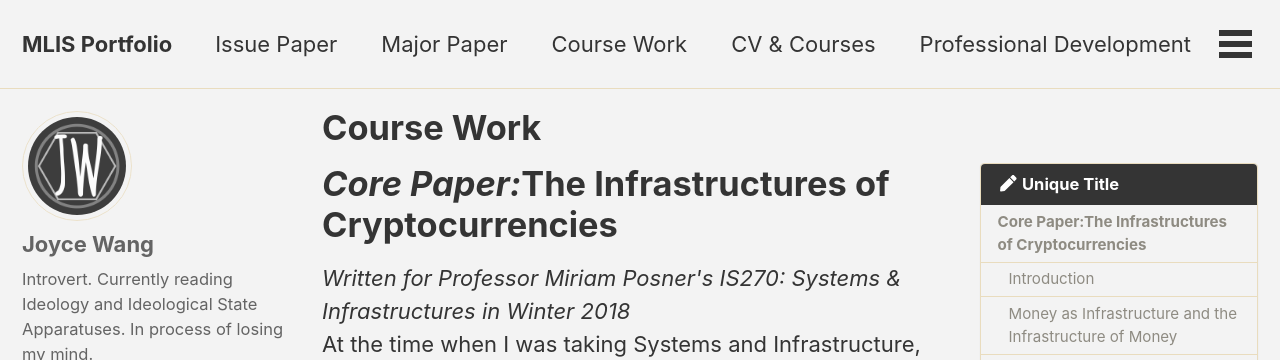
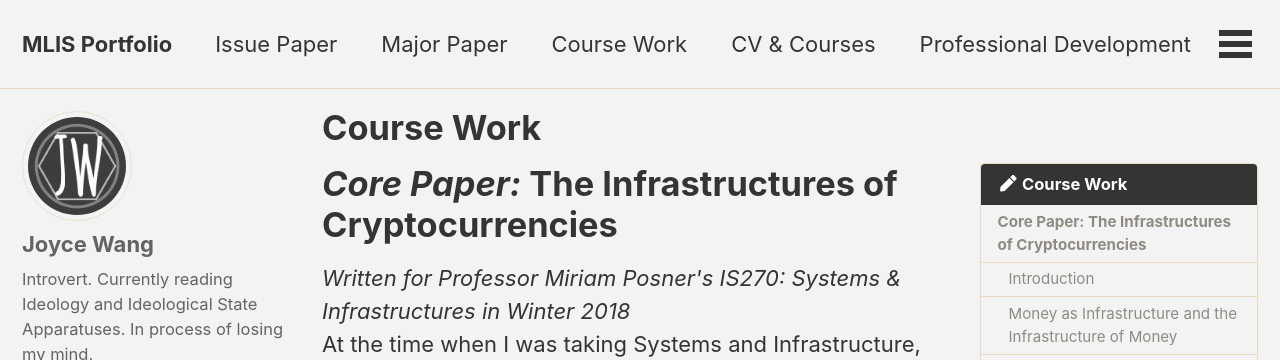
Before and after one commit to j-wng/portfolio, a Jekyll site: the page built from _pages/coursework.html, in a window 1280 px wide. Shown: the top 360 px of the page. Built offline with Jekyll 4.4.1, drawn with Linux system fonts in a browser that asks for light colours; cached includes are drawn as plain includes; nearby versions of some CDN libraries.

Commit message:
Update coursework.html

```diff
--- a/_pages/coursework.html
+++ b/_pages/coursework.html
@@ -5,7 +5,7 @@ layout: single
 author_profile: true
 
 toc: true
-toc_label: "Unique Title"
+toc_label: "Course Work"
 toc_icon: "fas fa-fw fa-pen"
 toc_sticky: true
 ---
@@ -23,7 +23,7 @@ toc_sticky: true
 .embed-container embed { position: absolute; top: 0; left: 0; width: 100%; height: 100%; }
 </style>
 
-<h1><b><i>Core Paper:</i></b>The Infrastructures of Cryptocurrencies</h1>
+<h1><b><i>Core Paper:</i></b> The Infrastructures of Cryptocurrencies</h1>
 <i>Written for Professor Miriam Posner's IS270: Systems & Infrastructures in Winter 2018</i> <br>
 
 <p>
```
